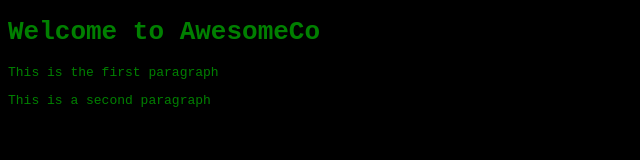
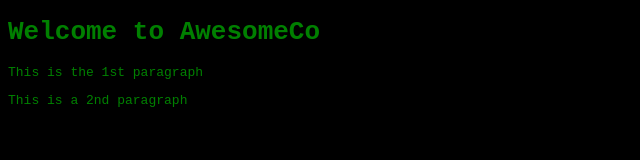
Before and after one commit to ssteindorf/awesomeco_website, a plain HTML site: page index.html in a window 1280 px wide. Shown: the full height of the page, 0-640 px from the left. Drawn offline with Linux system fonts and the light colour scheme.

Commit message:
update phrasing on paragraphs

```diff
--- a/index.html
+++ b/index.html
@@ -8,8 +8,8 @@
 
     <body>
         <h1>Welcome to AwesomeCo</h1>
-        <p>This is the first paragraph</p>
-        <p>This is a second paragraph</p>
+        <p>This is the 1st paragraph</p>
+        <p>This is a 2nd paragraph</p>
 
     </body>
 
```
